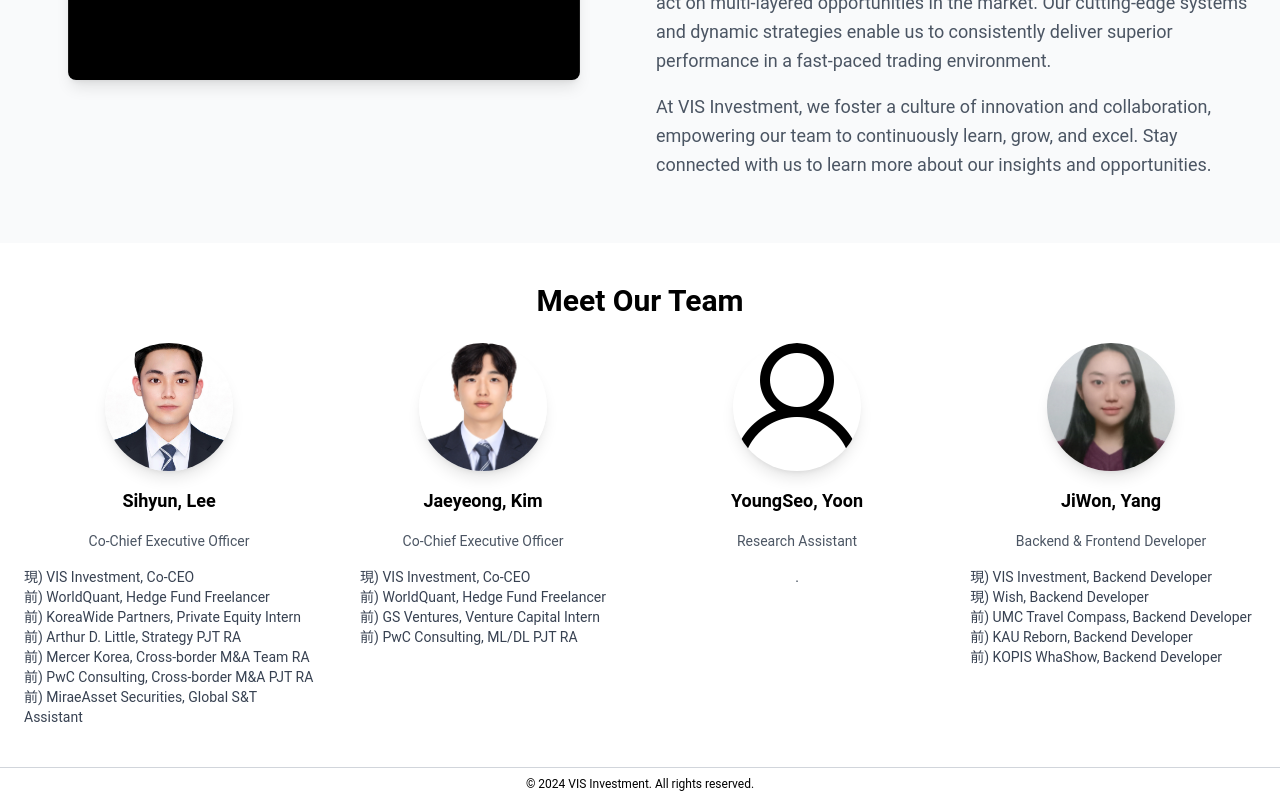
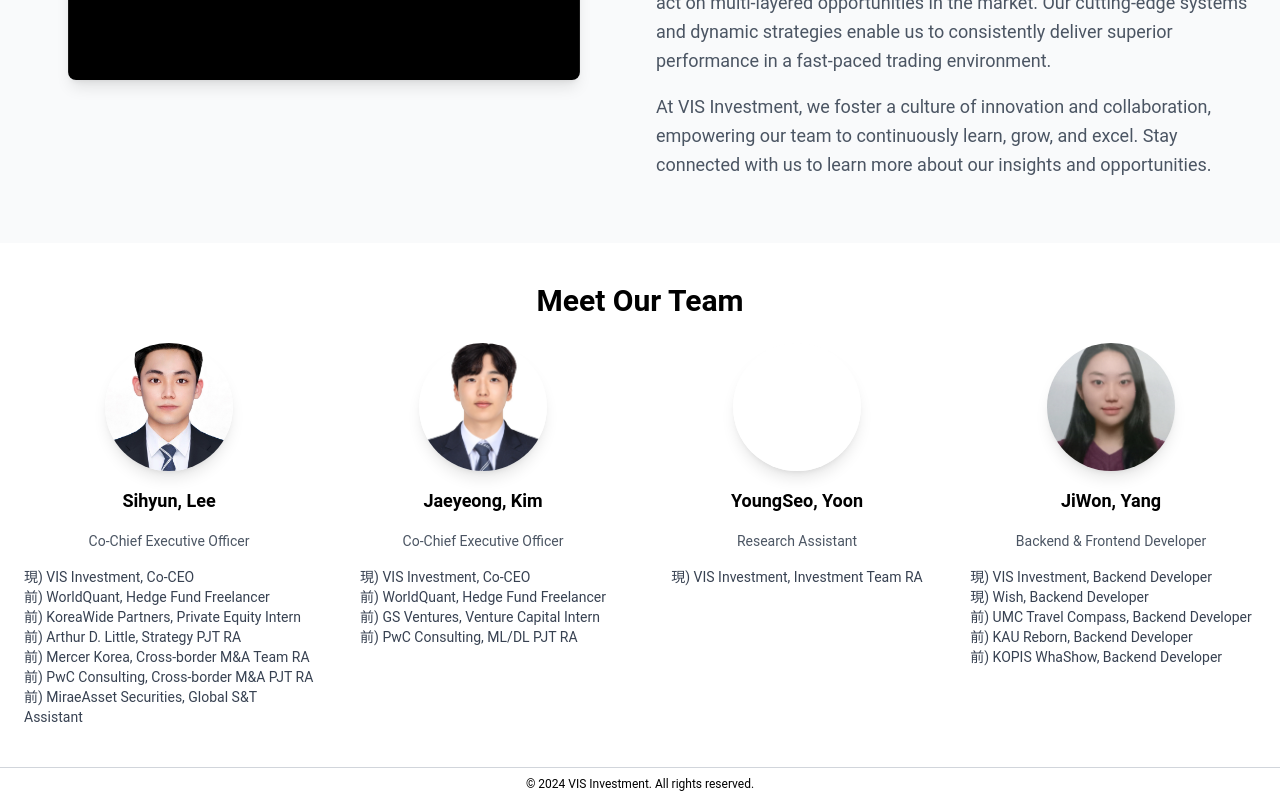
Before and after one commit to persi0815/vis-frontend, a React (Create React App) app: page /introduce in a window 1280 px wide. Shown: the part 418-1218 px from the top of the page. Built offline with nearby package versions, Linux system fonts and the light colour scheme; no server answers; what chartjs-chart-financial would draw is missing.

Commit message:
chore: 팀원 설명 갱신

```diff
--- a/src/components/introduce/TeamIntroduce.js
+++ b/src/components/introduce/TeamIntroduce.js
@@ -26,7 +26,7 @@ const teamMembers = [
   {
     name: "YoungSeo, Yoon",
     position: "Research Assistant",
-    bio: ".",
+    bio: "現) VIS Investment, Investment Team RA",
     photo: "/images/team-youngseo.png",
   },
   {
```
Also changed, not shown: public/images/team-youngseo.png.
